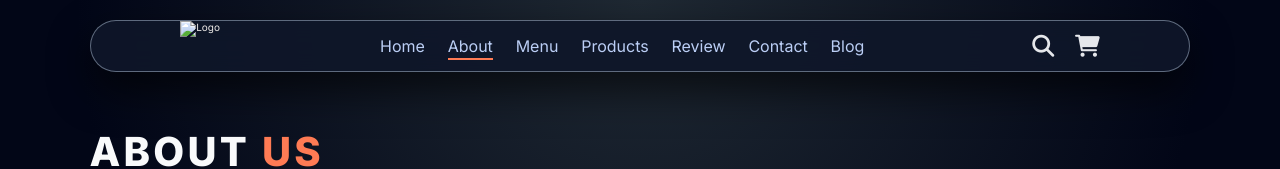
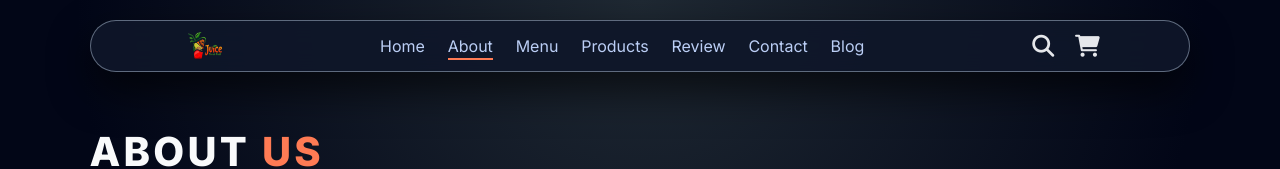
Before and after one commit to juiceboi30/JUICE-SHOP-E-COMMERCE-SITE-, a plain HTML site: page about.html in a window 1280 px wide. Shown: the top 169 px of the page. Drawn offline with Linux system fonts and the light colour scheme; files whose address does not match are found by name.

Commit message:
Update logo image source in about.html

```diff
--- a/about.html
+++ b/about.html
@@ -15,7 +15,7 @@
     <!-------------------------------------------- HEADER SECTION -->
     <header class="header" >
         <a href="#" class="logo">
-            <img src="./image/logo.png" alt="logo">
+            <img src="logo.png" alt="logo">
         </a>
         <nav class="navbar">
             <a href="./index.html">home</a>
```
